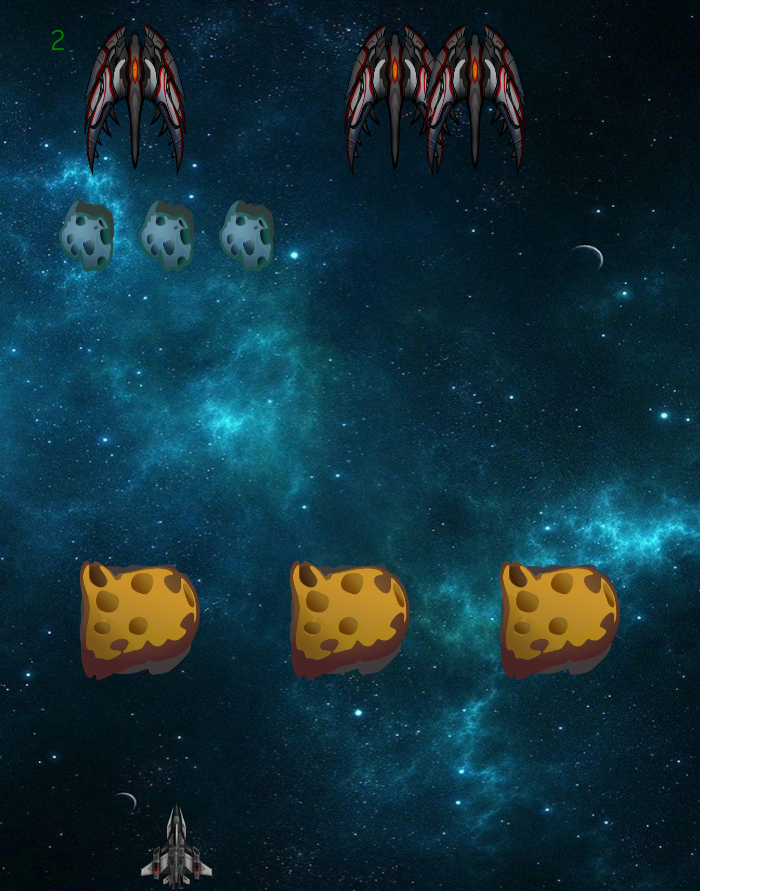
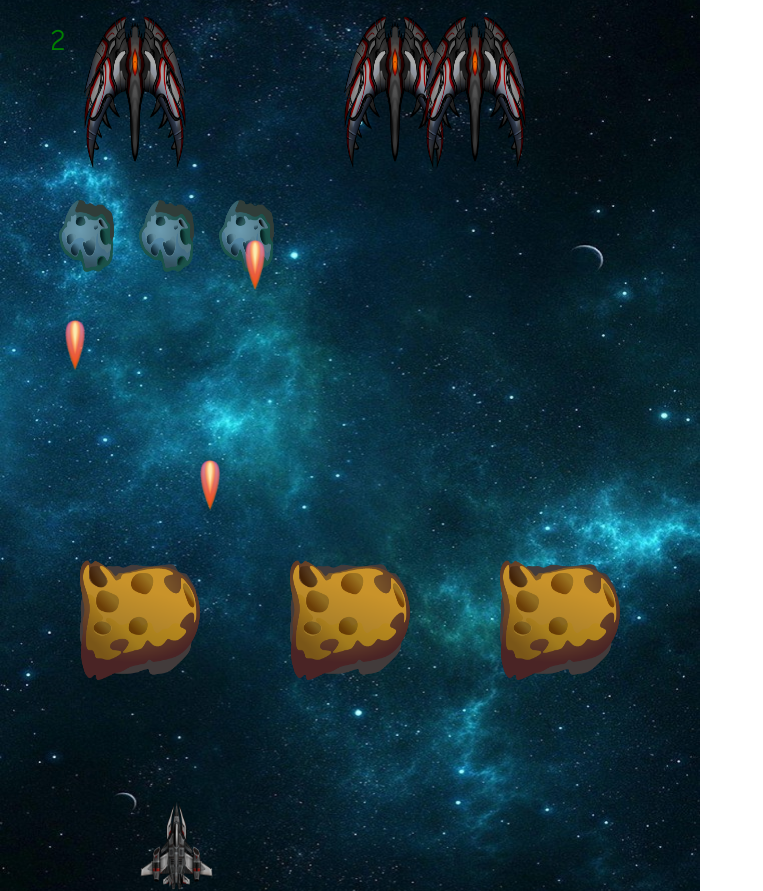
Before and after one commit to Pacocamino10/-https-GAME-SPACE.github.io., a plain HTML site: page index.html in a window 1280 px wide. Shown: the top 891 px of the page, without its empty margins (0-763 px from the left). Drawn offline with Linux system fonts and the light colour scheme.

Commit message:
todos colodados y disparando.Falta Colisiones

```diff
--- a/index.html
+++ b/index.html
@@ -13,6 +13,7 @@
 		<script src="js/bullet.js"></script>
 		<script src="js/proteciones.js"></script>
 		<script src="js/aliens.js"></script>
+		<script src="js/bulletAlien.js"></script>
 		<style>
 			body {
 				margin: 0;
@@ -20,10 +21,14 @@
 			canvas {
 				display: block;
 			}
+
+
+
 		</style>
 		<title>Document</title>
 	</head>
 	<body>
-		<canvas></canvas>
+		<div ><canvas></canvas></div>
+
 	</body>
 </html>
--- a/js/aliens.js
+++ b/js/aliens.js
@@ -5,24 +5,35 @@ class Alien {
     this.img.src = "PNG/navesYaliens/alien.png";
     this.width = 130;
     this.height = 180;
-    this.speed=5;
+    this.speed = 5;
     this.x = 115;
-    this.y = innerHeight * 0.01;
+    this.y = 0 * 0.01;
+    this.bulletsAlien = [];
+    this.contadorSpeed = 0;
   }
 
   draw() {
     const { ctx } = this.game;
     ctx.drawImage(this.img, this.x, this.y, this.width, this.height);
+    this.bulletsAlien.forEach((bullet) => {
+      bullet.draw();
+      bullet.move();
+    });
+  }
 
-  }
   move() {
-    console.log("moviendo aliens");
     this.x += this.speed;
-
-    if (this.x >=( 700 - this.width) || this.x <=0) {
-      console.log("CHOCANDO MURO");
-
+    let random = Math.floor(Math.random() * (650 - 50) + 50);
+    if (this.x >= 700 - this.width || this.x <= 0) {
       this.speed *= -1;
+      this.contadorSpeed++;
+    }
+    if (this.x == random || this.x%random==0) {
+      this.shoot();
     }
   }
+  shoot() {
+    console.log("disparando");
+    this.bulletsAlien.push(new BulletAlien(this.game, (this.x+this.width)/2,this.y+this.height));
+  }
 }
--- a/js/bullet.js
+++ b/js/bullet.js
@@ -3,18 +3,22 @@ class Bullet {
 		this.game = game;
 
 		const { player } = game;
-
+		this.img = new Image();
+		this.img.src = "PNG/Props/Rocket_Effect_01.png";
 		this.pos = {
-			x: player.pos.x + player.width,
+			x: player.pos.x + player.width/2,
 			y: player.pos.y,
 		};
+		this.width=20;
+		this.heigth=50
 
 		this.speed = {
-			x: 10,
-			y: 1,
+
+			y: 10,
 		};
 
-		this.radius = 10;
+
+		this.radius = +10;
 	}
 
 	draw() {
@@ -22,22 +26,13 @@ class Bullet {
 
 		ctx.beginPath();
 		ctx.save();
-		ctx.fillStyle = 'red';
-		ctx.arc(this.pos.x, this.pos.y, this.radius, 0, Math.PI * 2);
+		ctx.drawImage(this.img, this.pos.x, this.pos.y,this.width,this.heigth);
 		ctx.fill();
 		ctx.restore();
 		ctx.closePath();
 	}
 
 	move() {
-		const gravity = 0.25;
-
-		this.speed.y += gravity;
-		this.pos.y += this.speed.y;
-		this.pos.x += this.speed.x;
-
-		if (this.pos.y > this.game.player.y0 + this.game.player.height) {
-			this.speed.y *= -1;
-		}
+		this.pos.y -= this.speed.y
 	}
 }
--- /dev/null
+++ b/js/bulletAlien.js
@@ -0,0 +1,35 @@
+class BulletAlien {
+  constructor(game, x,y) {
+    this.game = game;
+    this.x = x;
+    this.y=y
+    this.img = new Image();
+    this.img.src = "PNG/Props/Rocket_Effect_01.png";
+
+    // this.x = this.shooter.x + (this.shooter.width / 2);
+    // this.y = this.shooter.y + this.shooter.height;
+    this.width = 20;
+    this.height = 50;
+
+    this.speed = {
+      y: -10,
+    };
+
+    this.radius = 10;
+  }
+
+  draw() {
+    const { ctx } = this.game;
+
+    ctx.beginPath();
+    ctx.save();
+    ctx.drawImage(this.img, this.x, this.y, this.width, this.height);
+    ctx.fill();
+    ctx.restore();
+    ctx.closePath();
+  }
+
+  move() {
+    this.y -= this.speed.y;
+  }
+}
--- a/js/game.js
+++ b/js/game.js
@@ -1,35 +1,38 @@
 const Game = {
   ctx: undefined,
-	width:700,
+  width: 700,
   height: 1000,
   scoreBoard: ScoreBoard,
   fps: 60,
   keys: {
-		IZQ: 'ArrowLeft',
-		DCHA: 'ArrowRight',
+    IZQ: "ArrowLeft",
+    DCHA: "ArrowRight",
+    SHOOT: "Space",
   },
 
   init() {
-		const canvas = document.querySelector('canvas');
+    const canvas = document.querySelector("canvas");
     canvas.width = this.width;
     canvas.height = this.height;
 
-		this.ctx = canvas.getContext('2d');
+    this.ctx = canvas.getContext("2d");
     this.setup();
     this.start();
   },
 
   setup() {
-		console.log('Estableciendo valores iniciales para el juego');
-		this.player = new Player(0, 0, this);
+    console.log("Estableciendo valores iniciales para el juego");
+    this.player = new Player(this);
     this.background = new Background(this);
     this.proteccion = new Proteccion(this);
     this.obstacle = new Obstacle(this);
+    this.bullet = new Bullet(this);
+    this.bulletAlien = new BulletAlien(this);
 
-
-		this.obstacles=[];
-		this.aliens=[];
-
+    this.obstacles = [];
+    this.aliens = [];
+	this.bulletAlien = [];
+    this.bullets = [];
     this.score = 0;
 
     this.scoreBoard.init(this.ctx);
@@ -37,37 +40,31 @@ const Game = {
 
   start() {
     this.frameCounter = 0;
-		this.contadorObs=0;
-		this.contadorAlien=0;
-
-
+    this.contadorObs = 0;
+    this.contadorAlien = 0;
     this.animationLoopId = setInterval(() => {
       this.clear();
 
       this.frameCounter++;
       this.score += 0.01;
-			if (this.frameCounter % 80 === 0){
-			if(this.contadorObs<5){
+      if (this.frameCounter % 80 === 0) {
+        if (this.contadorObs < 10) {
           this.generateObstacle();
-			this.contadorObs++}
-			if(this.contadorAlien<3){
+          this.contadorObs++;
+        }
+        if (this.contadorAlien < 3) {
           this.generateAlien();
-			this.contadorAlien++}}
-
-
-
+          this.contadorAlien++;
+        }
+      }
 
       this.drawAll();
       this.moveAll();
 
       this.scoreBoard.update(this.score);
 
-
-
-			this.clearObstacles();
+      if (this.isCollisionBullet()) this.clearObstacles();
     }, 1000 / this.fps);
-
-
   },
 
   drawAll() {
@@ -90,27 +87,43 @@ const Game = {
     this.obstacles.forEach((obstacle) => {
       obstacle.move();
     });
-		this.aliens.forEach((alien)=>{
-			alien.move()
+    this.aliens.forEach((alien) => {
+      alien.move();
     });
+
     this.player.move(this.frameCounter);
   },
 
   clearObstacles() {
-
     this.obstacles = this.obstacles.filter(
       (obstacle) => obstacle.pos.x + obstacle.width > 0
     );
   },
   generateObstacle() {
-			this.obstacles.push(new Obstacle(this))
+    this.obstacles.push(new Obstacle(this));
+  },
+  generateAlien() {
+    this.aliens.push(new Alien(this));
+  },
+  isCollisionBullet() {
+    return this.obstacles.some((obstacle) => {
+      return this.player.bullets.some((bullet) => {
+        const isCollision =
+          bullet.pos.x + bullet.radius > obstacle.pos.x &&
+          bullet.pos.x - bullet.radius < obstacle.pos.x + obstacle.width &&
+          bullet.pos.y + bullet.radius > obstacle.pos.y &&
+          bullet.pos.y - bullet.radius < obstacle.pos.y + obstacle.height;
 
-	},
+        if (isCollision) {
+          console.log(obstacle);
+          console.log("COLISION");
+          this.obstacles = this.obstacles.filter((o) => o !== obstacle);
+          this.player.bullets = this.player.bullets.filter((b) => b !== bullet);
+        }
 
-	generateAlien() {
-
-			this.aliens.push(new Alien(this))
-
+        return isCollision;
+      });
+    });
   },
 
   clear() {
@@ -119,6 +132,6 @@ const Game = {
 
   gameOver() {
     clearInterval(this.animationLoopId);
-		if (confirm('FIN DEL JUEGO. ¿VOLVER A EMPEAZAR?')) this.init();
+    if (confirm("FIN DEL JUEGO. ¿VOLVER A EMPEAZAR?")) this.init();
   },
 };
--- a/js/obstacle.js
+++ b/js/obstacle.js
@@ -23,7 +23,6 @@ class Obstacle {
   }
 
   move() {
-	console.log("moviendo OBS");
 	this.pos.x += this.speed;
 
      if (this.pos.x >=( 700 - this.width) || this.pos.x <=0) {
--- a/js/player.js
+++ b/js/player.js
@@ -1,5 +1,5 @@
 class Player {
-  constructor(x, y, game) {
+  constructor(game) {
     this.game = game;
 
     this.img = new Image();
@@ -38,8 +38,8 @@ class Player {
   }
 
   setCotrols() {
-    const { IZQ, DCHA } = this.game.keys;
-
+    const {IZQ, DCHA, SHOOT } = this.game.keys;
+console.log();
     addEventListener("keydown", ({ code }) => {
       switch (code) {
         case IZQ:
@@ -51,11 +51,14 @@ class Player {
           break;
 
         case DCHA:
-          if (this.width < this.game.width) {
+          if (this.pos.x < (this.game.width-this.width)) {
             console.log("derecha");
             this.speed.x = 3;
             this.controls.right.pressed = true;
           }
+          break;
+        case SHOOT:
+          this.shoot();
           break;
       }
     });
@@ -63,19 +66,20 @@ class Player {
       switch (code) {
         case IZQ:
           this.speed.x = 0;
-		  this.controls.left.pressed = false;
+          this.controls.left.pressed = false;
           break;
 
         case DCHA:
           if (this.width < this.game.width) {
             console.log("derecha");
             this.speed.x = 0;
-			this.controls.right.pressed = false;
-
+            this.controls.right.pressed = false;
           }
-          break;
       }
     });
+  }
+  shoot() {
+    this.bullets.push(new Bullet(this.game));
   }
 
   draw() {
@@ -99,15 +103,14 @@ class Player {
 
   move() {
 
-
     if (this.controls.right.pressed) {
-      this.speed.x = 3;
+      this.speed.x = 10;
     } else if (this.controls.left.pressed) {
-      this.speed.x = -3;
+      this.speed.x = -10;
     } else {
-		this.speed.x = 0;
+      this.speed.x = 0;
     }
 
-	this.pos.x += this.speed.x;
+    this.pos.x += this.speed.x;
   }
 }
```
Lines whose indentation alone changed are shown as unchanged.
